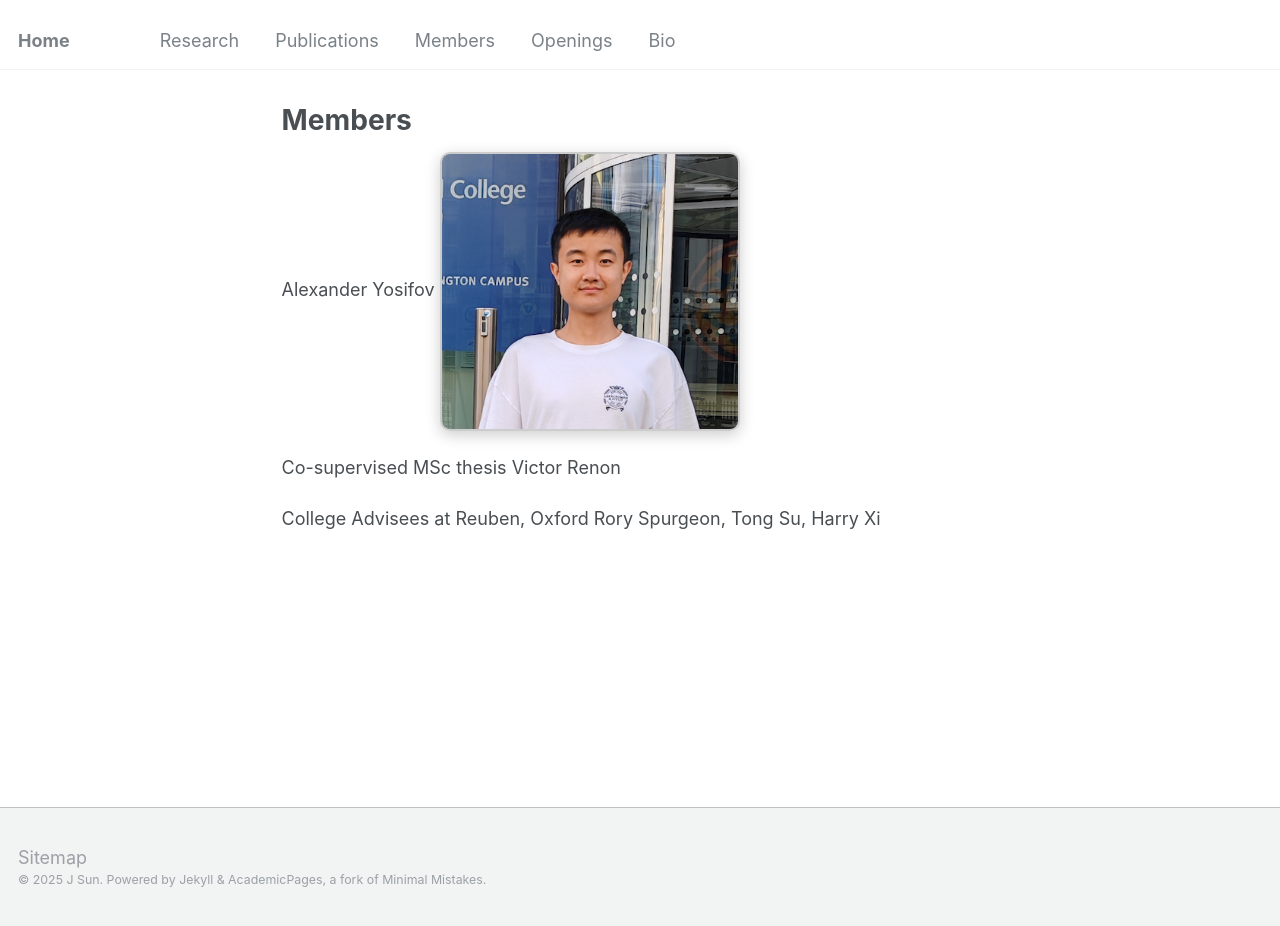
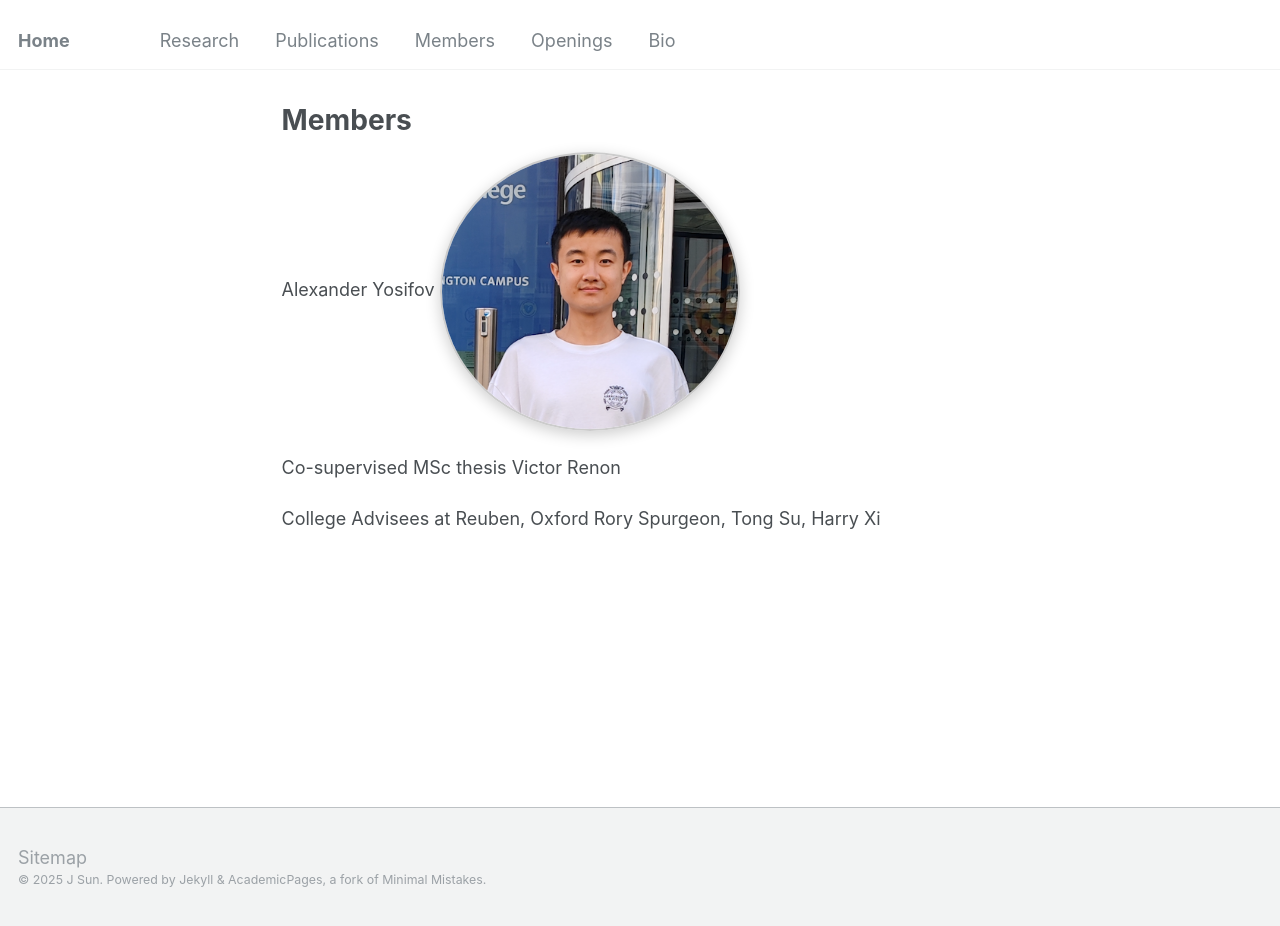
Before and after one commit to jinzhao-sun/jinzhao-sun.github.io, a Jekyll site: the page built from _pages/members.md, in a window 1280 px wide and 926 px high. Built offline with Jekyll 4.4.1, drawn with Linux system fonts in a browser that asks for light colours.

Commit message:
Update members.md

```diff
--- a/_pages/members.md
+++ b/_pages/members.md
@@ -10,7 +10,7 @@ redirect_from:
 {% include base_path %}
 
 Alexander Yosifov
-<img src="/images/profile.jpg" alt="Description" style="border-radius: 10px; box-shadow: 0 4px 15px rgba(0, 0, 0, 0.2); border: 2px solid #ccc; width: 300px;">
+<img src="/images/profile.jpg" alt="Description" style="border-radius: 50%; box-shadow: 0 4px 15px rgba(0, 0, 0, 0.2); border: 2px solid #ccc; width: 300px;">
 
 
 
```
